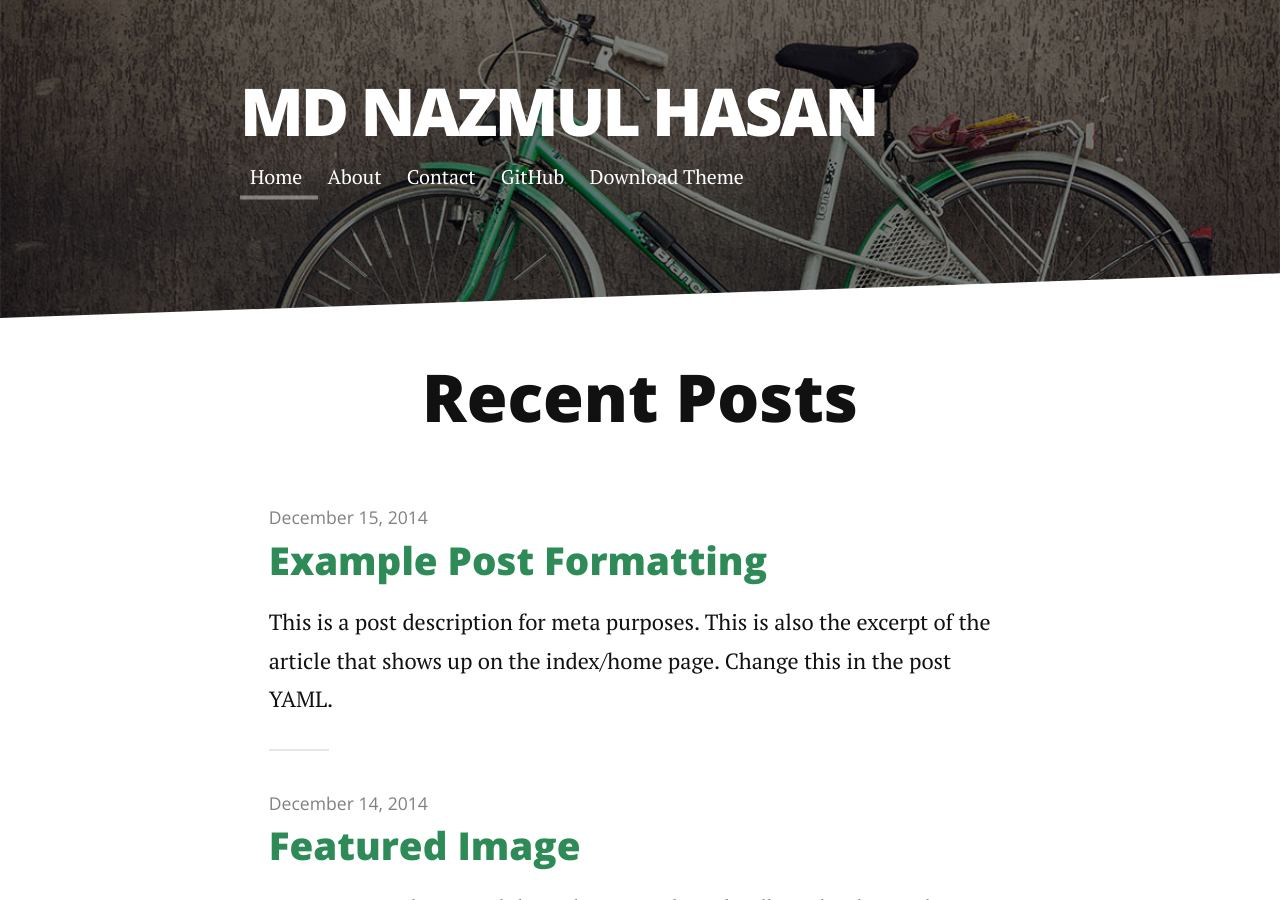
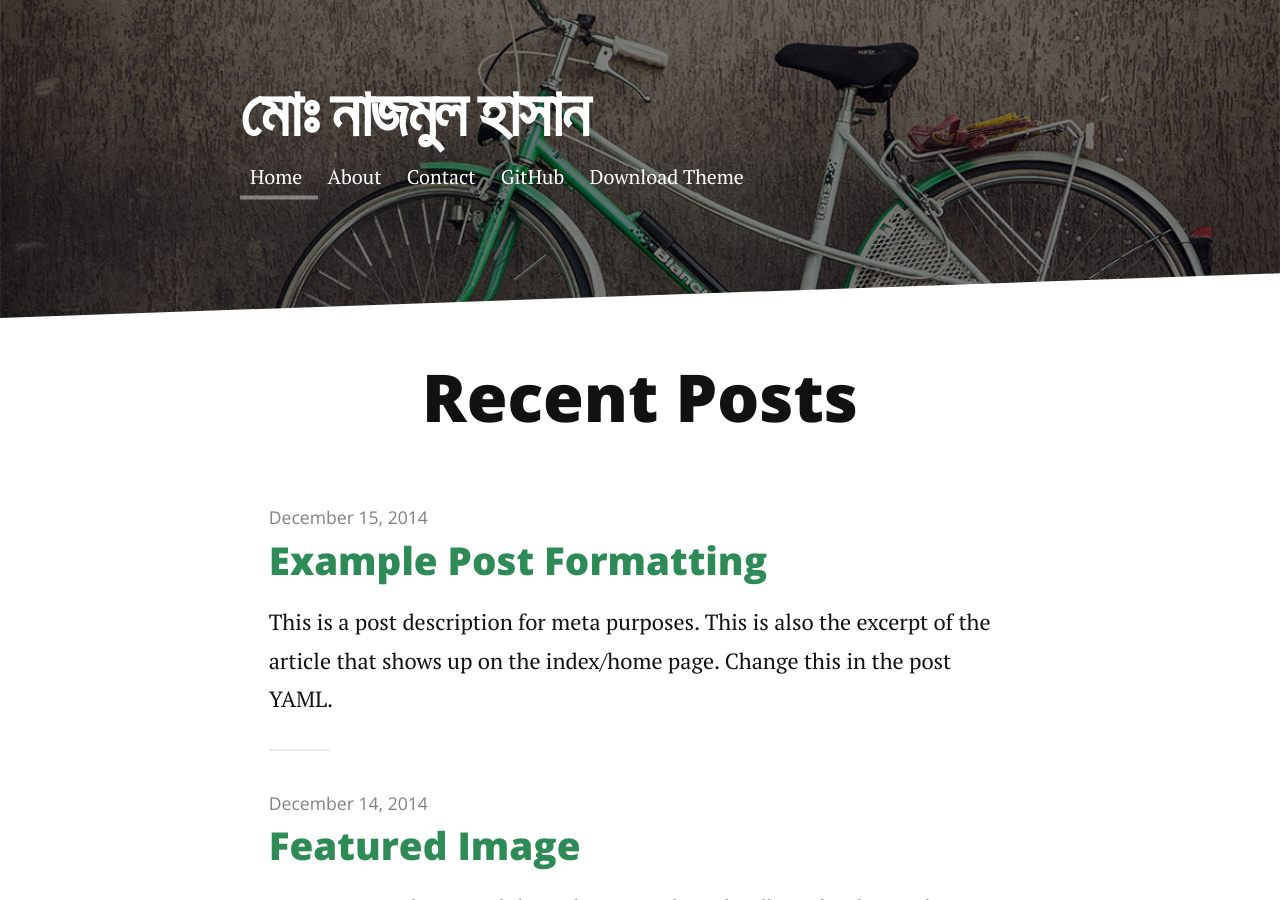
Before and after one commit to farhapartex/farhapartex.github.io, a Jekyll site: the page built from index.html, in a window 1280 px wide and 900 px high. Built offline with Jekyll 4.4.1, drawn with Linux system fonts in a browser that asks for light colours; nearby versions of some CDN libraries; the list of posts is cut into pages by our own code.

Commit message:
header title changed

```diff
--- a/_config.yml
+++ b/_config.yml
@@ -1,4 +1,4 @@
-title: Md Nazmul Hasan
+title: মোঃ নাজমুল হাসান
 description: I am Nazmul Hasan. Programmer | Data Enthusiast
 
 url: https://farhapartex.github.io/
--- a/index.html
+++ b/index.html
@@ -1,6 +1,6 @@
 ---
 layout: default
-title: Md Nazmul Hasan
+title: মোঃ নাজমুল হাসান
 ---
 
 <div class="home" id="home">
```
